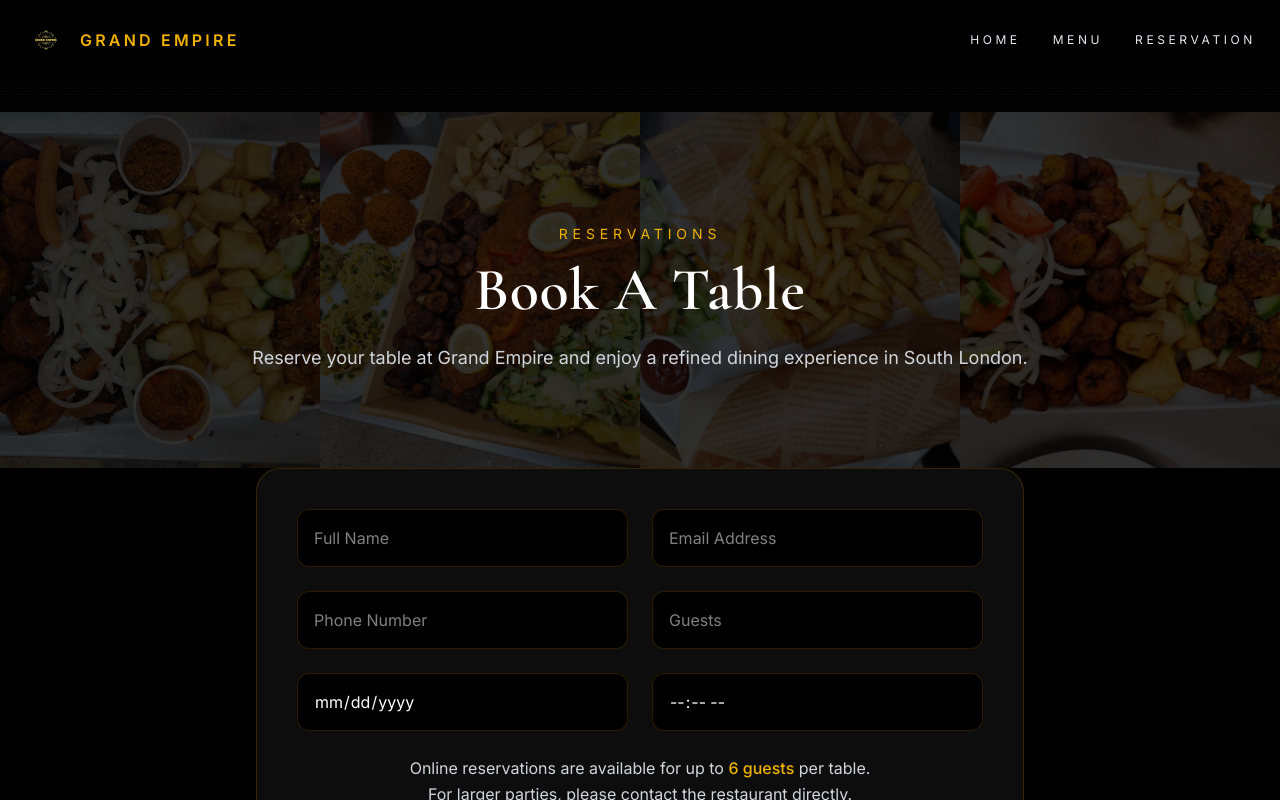
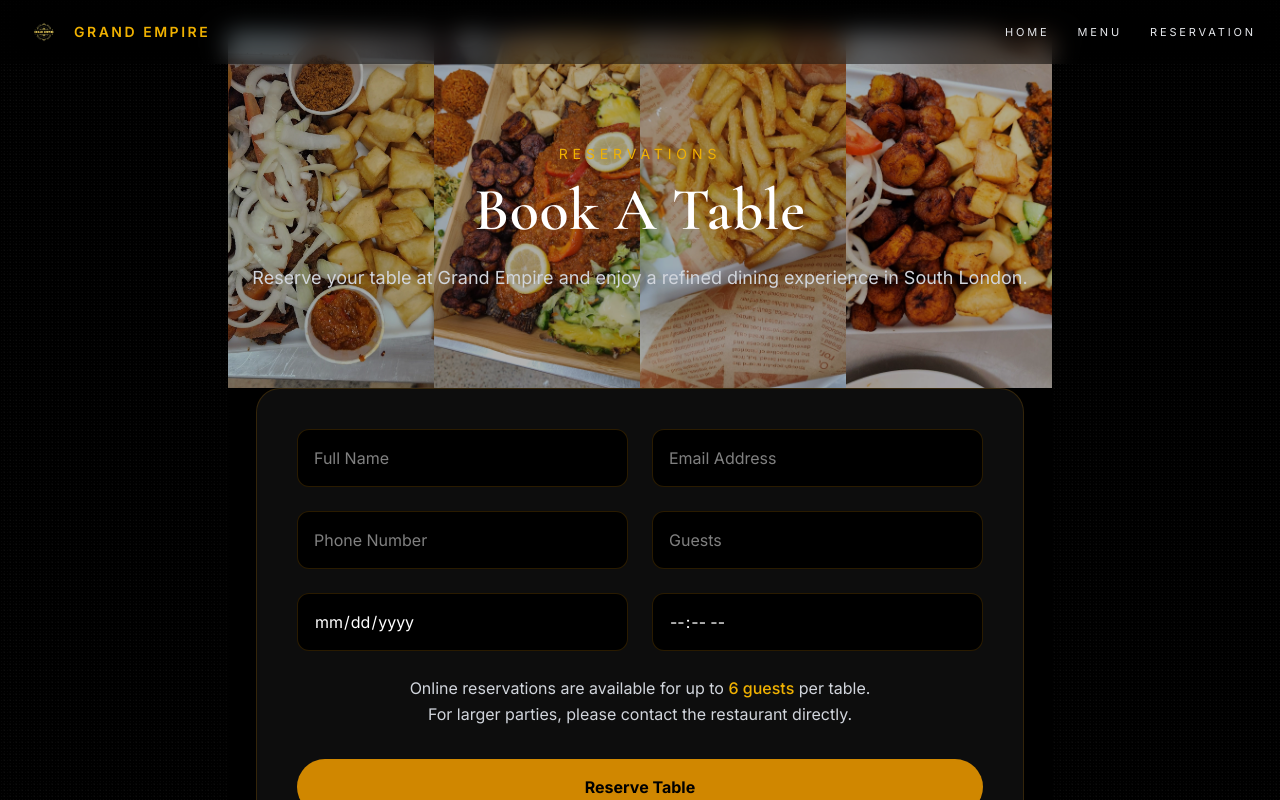
Before and after one commit to oTiya1/GrandEmpire, a Next.js app: page /reservation in a window 1280 px wide. Shown: the top 800 px of the page. Built offline with nearby package versions, Linux system fonts and the light colour scheme.

Commit message:
your message

```diff
--- a/app/admin/page.tsx
+++ b/app/admin/page.tsx
@@ -168,25 +168,6 @@ export default async function AdminPage() {
                       </td>
 
                       <td className="px-6 py-5">
-                        <div className="flex flex-wrap gap-2">
-                          <form
-                            action={`/api/reservations/${r.id}/confirm`}
-                            method="POST"
-                          >
-                            <button className="rounded-xl bg-emerald-500 px-4 py-2 text-sm font-medium text-white transition hover:brightness-110">
-                              Confirm
-                            </button>
-                          </form>
-
-                          <form
-                            action={`/api/reservations/${r.id}/cancel`}
-                            method="POST"
-                          >
-                            <button className="rounded-xl bg-red-500 px-4 py-2 text-sm font-medium text-white transition hover:brightness-110">
-                              Cancel
-                            </button>
-                          </form>
-                        </div>
                       </td>
                     </tr>
                   ))
--- a/app/layout.tsx
+++ b/app/layout.tsx
@@ -28,7 +28,7 @@ export default function RootLayout({
       <body className={`${headingFont.variable} ${bodyFont.variable} bg-black text-white`}>
         <Navbar />
 
-<main className="pt-24 md:pt-28">
+<main className="flex min-h-screen flex-col items-center justify-center gap-12 px-4 py-8">
   {children}
 </main>
       </body>
--- a/app/page.tsx
+++ b/app/page.tsx
@@ -1,5 +1,6 @@
 import Image from "next/image";
 import Link from "next/link";
+import { MessageCircle } from "lucide-react";
 
 import EditorialSection from "@/components/EditorialSection";
 import FeaturedDishesLuxury from "@/components/FeaturedDishesLuxury";
@@ -14,7 +15,7 @@ export default function Home() {
 
       {/* HERO */}
 {/* HERO */}
-<section className="relative min-h-screen overflow-hidden pt-28 md:pt-32 lg:pt-36">
+<section className="relative min-h-screen overflow-hidden pt-20 md:pt-24 lg:pt-28">
   <video
     autoPlay
     muted
@@ -24,7 +25,7 @@ export default function Home() {
     aria-hidden="true"
     className="absolute inset-0 h-full w-full object-cover hero-video-zoom pointer-events-none select-none"
   >
-    <source src="/hero-video.mp4" type="video/mp4" />
+    <source src="/hero-video1.mp4" type="video/mp4" />
   </video>
 
   <div className="relative z-10 mx-auto flex min-h-[calc(100vh-6rem)] max-w-7xl items-center px-6">
@@ -193,7 +194,7 @@ export default function Home() {
 <div className="pt-4 flex flex-col sm:flex-row gap-4">
   <Link
     href="/reservation"
-    className="inline-flex items-center justify-center rounded-full bg-yellow-600 px-8 py-4 text-sm font-semibold text-black transition hover:bg-yellow-500"
+    className="inline-flex items-center justify-center rounded-full bg-yellow-600 px-8 py-4 text-sm font-semibold text-black transition duration-300 hover:scale-[1.03] hover:bg-yellow-500"
   >
     Book A Table
   </Link>
@@ -202,10 +203,12 @@ export default function Home() {
     href="https://wa.me/447413491088?text=Hello%20Grand%20Empire%2C%20I%20would%20like%20to%20make%20a%20booking."
     target="_blank"
     rel="noopener noreferrer"
-    className="inline-flex items-center justify-center rounded-full bg-green-500 px-8 py-4 text-sm font-semibold text-white transition hover:bg-green-600"
+    className="inline-flex items-center justify-center gap-2 rounded-full bg-green-500 px-8 py-4 text-sm font-semibold text-white transition duration-300 hover:scale-[1.03] hover:bg-green-600"
   >
+    <MessageCircle className="h-5 w-5" />
     WhatsApp Us
   </a>
+
           </div>
         </div>
       </div>
--- a/app/reservation/page.tsx
+++ b/app/reservation/page.tsx
@@ -78,7 +78,7 @@ export default function ReservePage() {
 
           </div>
 
-          <div className="absolute inset-0 bg-black/80" />
+          <div className="absolute inset-0 bg-black/30" />
         </div>
 
         <div className="relative z-10 mx-auto max-w-4xl text-center">
--- a/components/Navbar.tsx
+++ b/components/Navbar.tsx
@@ -35,26 +35,26 @@ export default function Navbar() {
         className={`fixed inset-x-0 top-0 z-50 transition-all duration-300 ${
           scrolled
             ? "border-b border-yellow-600/20 bg-black/88 backdrop-blur-xl"
-            : "bg-black/55 backdrop-blur-md"
+            : "bg-black/45 backdrop-blur-md"
         }`}
       >
         <div className="mx-auto max-w-7xl px-4 sm:px-6">
-          <div className="flex h-16 items-center justify-between md:h-20">
-            <Link href="/" className="flex min-w-0 items-center gap-2.5 md:gap-3">
+          <div className="flex h-14 items-center justify-between md:h-16">
+            <Link href="/" className="flex min-w-0 items-center gap-2 md:gap-2.5">
               <Image
                 src="/logo6.png"
                 alt="Grand Empire"
-                width={44}
-                height={44}
+                width={40}
+                height={40}
                 priority
-                className="h-10 w-10 object-contain md:h-11 md:w-11"
+                className="h-9 w-9 object-contain md:h-10 md:w-10"
               />
-              <span className="truncate text-[11px] font-semibold tracking-[0.18em] text-yellow-500 sm:text-xs md:text-base md:tracking-[0.2em]">
+              <span className="truncate text-[10px] font-semibold tracking-[0.16em] text-yellow-500 sm:text-[11px] md:text-sm md:tracking-[0.18em]">
                 GRAND EMPIRE
               </span>
             </Link>
 
-            <nav className="hidden items-center gap-8 text-xs uppercase tracking-[0.3em] text-gray-200 md:flex">
+            <nav className="hidden items-center gap-7 text-[11px] uppercase tracking-[0.26em] text-gray-200 md:flex">
               {navLinks.map((link) => (
                 <Link
                   key={link.href}
@@ -70,12 +70,12 @@ export default function Navbar() {
               type="button"
               aria-label="Open menu"
               onClick={() => setMenuOpen(true)}
-              className="inline-flex h-10 w-10 items-center justify-center rounded-full border border-yellow-600/30 bg-black/40 text-yellow-500 backdrop-blur-md md:hidden"
+              className="inline-flex h-9 w-9 items-center justify-center rounded-full border border-yellow-600/30 bg-black/40 text-yellow-500 backdrop-blur-md md:hidden"
             >
               <span className="flex flex-col gap-1.5">
-                <span className="block h-0.5 w-5 bg-current" />
-                <span className="block h-0.5 w-5 bg-current" />
-                <span className="block h-0.5 w-5 bg-current" />
+                <span className="block h-0.5 w-4.5 bg-current" />
+                <span className="block h-0.5 w-4.5 bg-current" />
+                <span className="block h-0.5 w-4.5 bg-current" />
               </span>
             </button>
           </div>
@@ -94,17 +94,17 @@ export default function Navbar() {
               <div className="flex items-center justify-between">
                 <Link
                   href="/"
-                  className="flex min-w-0 items-center gap-2.5"
+                  className="flex min-w-0 items-center gap-2"
                   onClick={() => setMenuOpen(false)}
                 >
                   <Image
                     src="/logo6.png"
                     alt="Grand Empire"
-                    width={44}
-                    height={44}
-                    className="h-10 w-10 object-contain"
+                    width={40}
+                    height={40}
+                    className="h-9 w-9 object-contain"
                   />
-                  <span className="truncate text-xs font-semibold tracking-[0.18em] text-yellow-500">
+                  <span className="truncate text-[11px] font-semibold tracking-[0.16em] text-yellow-500">
                     GRAND EMPIRE
                   </span>
                 </Link>
@@ -113,7 +113,7 @@ export default function Navbar() {
                   type="button"
                   aria-label="Close menu"
                   onClick={() => setMenuOpen(false)}
-                  className="inline-flex h-10 w-10 items-center justify-center rounded-full border border-yellow-600/30 bg-black/40 text-yellow-500"
+                  className="inline-flex h-9 w-9 items-center justify-center rounded-full border border-yellow-600/30 bg-black/40 text-yellow-500"
                 >
                   ✕
                 </button>
@@ -141,12 +141,12 @@ export default function Navbar() {
                   initial={{ opacity: 0, y: 18 }}
                   animate={{ opacity: 1, y: 0 }}
                   transition={{ delay: 0.28 }}
-                  className="pt-6"
+                  className="pt-4"
                 >
                   <Link
                     href="/reservation"
                     onClick={() => setMenuOpen(false)}
-                    className="inline-flex items-center justify-center rounded-full bg-yellow-600 px-8 py-4 font-bold text-black transition hover:bg-yellow-500"
+                    className="inline-flex items-center justify-center rounded-full bg-yellow-600 px-7 py-3.5 text-sm font-bold text-black transition hover:bg-yellow-500"
                   >
                     Reserve a Table
                   </Link>
--- a/package.json
+++ b/package.json
@@ -21,6 +21,7 @@
     "dotenv": "^17.3.1",
     "framer-motion": "^12.35.0",
     "jose": "^6.2.1",
+    "lucide-react": "^0.577.0",
     "next": "16.1.6",
     "pg": "^8.19.0",
     "prisma": "^6.19.2",
```
Also changed, not shown: 2 other files (tests, documents, lock files or other folders).
